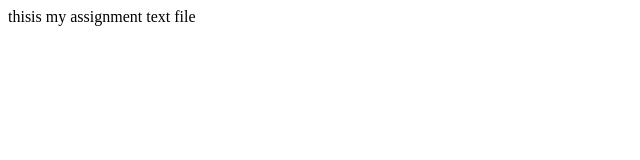
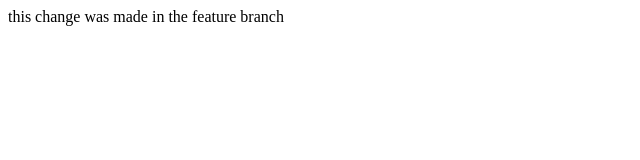
Before and after one commit to Saka23011D402/learngit, a plain HTML site: page index.html in a window 1280 px wide. Shown: the whole page, without its empty margins (0-640 px from the left). Drawn offline with Linux system fonts and the light colour scheme.

Commit message:
Add paragraph to feature branch

```diff
--- a/index.html
+++ b/index.html
@@ -5,6 +5,6 @@
     <title>test</title>
 </head>
 <body>
-    thisis my assignment text file
+    this change was made in the feature branch
 </body>
 </html>
```
